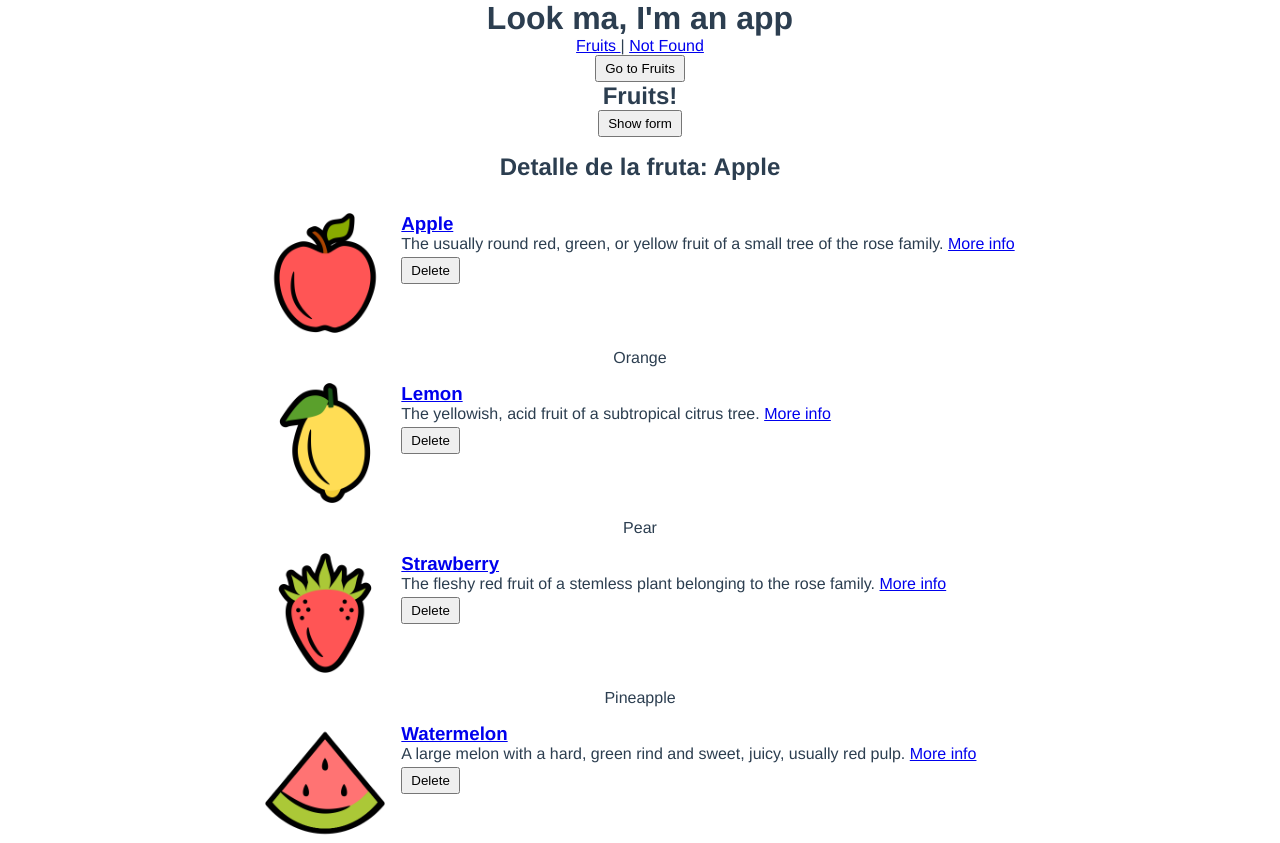
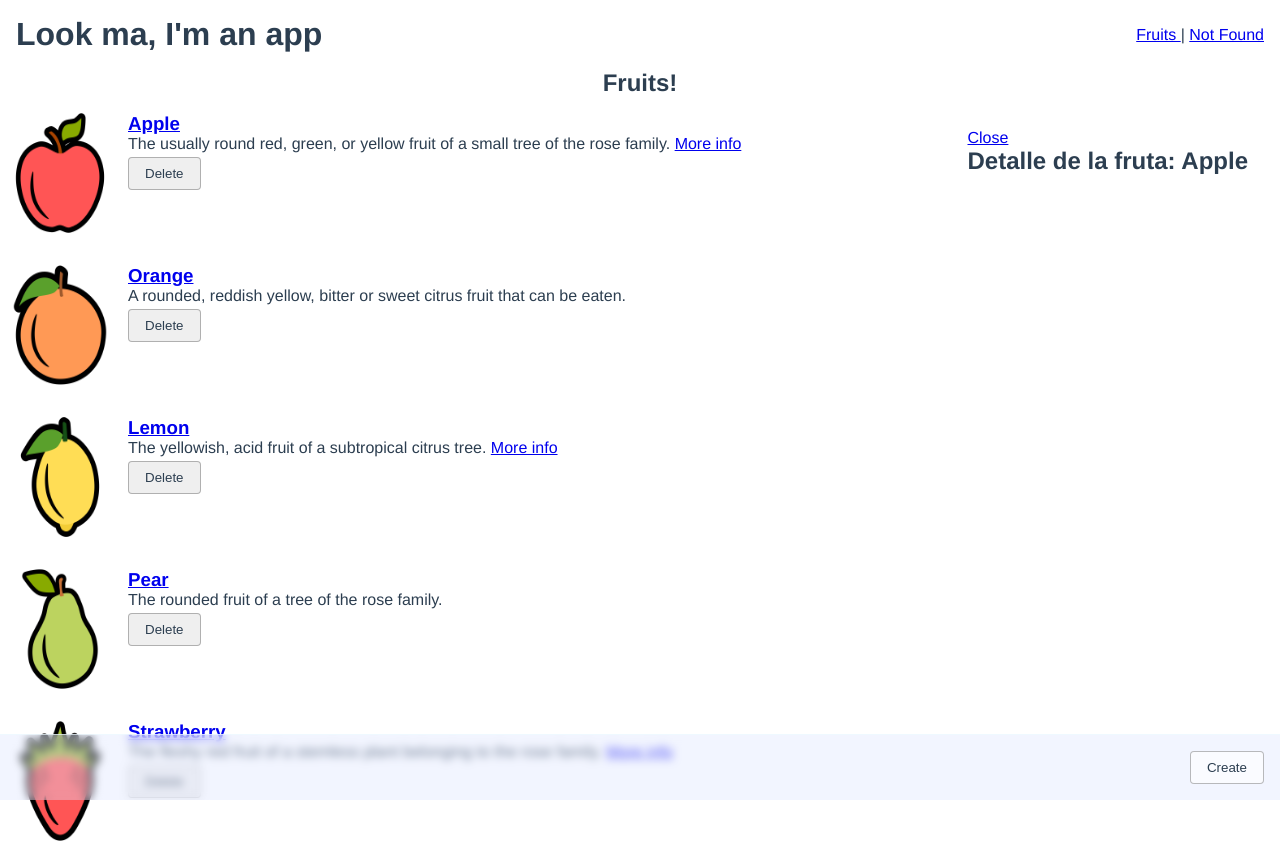
Before and after one commit to neokore/vue2-course-example-app, a Vue app: page /fruits/Apple in a window 1280 px wide. Shown: the top 843 px of the page. Built offline with nearby package versions, Linux system fonts and the light colour scheme.

Commit message:
Day 3 - Solution

```diff
--- a/src/App.vue
+++ b/src/App.vue
@@ -1,19 +1,13 @@
 <template>
   <div id="app">
     <router-view name="header"></router-view>
-    <button @click="goToFruits()">Go to Fruits</button>
     <router-view></router-view>
   </div>
 </template>
 
 <script>
 export default {
-  name: 'App',
-  methods: {
-    goToFruits() {
-      this.$router.push({ name: 'fruits' });
-    }
-  }
+  name: 'App'
 };
 </script>
 
@@ -21,17 +15,32 @@ export default {
 * {
   padding: 0;
   margin: 0;
+  box-sizing: border-box;
 }
 
-button {
-  padding: 4px 8px;
+button,
+.button {
+  display: flex;
+  flex-direction: column;
+  align-items: center;
+  padding: 8px 16px;
+  border: 1px solid #0004;
+  border-radius: 4px;
+  color: inherit;
+  text-decoration: none;
+  box-shadow: 0 0 0 #0005;
+  transition: box-shadow 0.15s ease-out;
+  cursor: pointer;
+
+  &:hover {
+    box-shadow: 0 4px 8px 0 #0003;
+  }
 }
 
 #app {
   font-family: Avenir, Helvetica, Arial, sans-serif;
   -webkit-font-smoothing: antialiased;
   -moz-osx-font-smoothing: grayscale;
-  text-align: center;
   color: #2c3e50;
   height: 100vh;
   display: flex;
--- a/src/components/AppHeader.vue
+++ b/src/components/AppHeader.vue
@@ -1,5 +1,5 @@
 <template>
-  <header>
+  <header class="app-header">
     <h1>Look ma, I'm an app</h1>
     <nav>
       <router-link :to="{ name: 'fruits' }"> Fruits </router-link>
@@ -14,3 +14,21 @@ export default {
   name: 'AppHeader'
 };
 </script>
+
+<style lang="scss" scoped>
+.app-header {
+  display: flex;
+  flex-direction: row;
+  align-items: center;
+  width: 100%;
+  padding: 16px;
+
+  h1 {
+    flex: 1 1 auto;
+  }
+
+  nav {
+    flex: 0 0 auto;
+  }
+}
+</style>
--- a/src/router/routes.js
+++ b/src/router/routes.js
@@ -1,15 +1,26 @@
+import Home from '@/views/Home.vue';
+
 const routes = [
-  { path: '/', redirect: '/fruits' },
+  {
+    path: '/',
+    component: Home
+  },
   {
     path: '/fruits',
     name: 'fruits',
-    // alias: '/',
     components: {
       default: () =>
         import(/* webpackChunkName: "fruits" */ '@/views/Fruits/Fruits.vue'),
       header: () => import('@/components/AppHeader.vue')
     },
-    props: (route) => ({ name: route.query.name }),
+    props: {
+      default: (route) => ({
+        filter: {
+          name: route.query.name,
+          description: route.query.description
+        }
+      })
+    },
     children: [
       {
         path: ':name',
@@ -19,6 +30,13 @@ const routes = [
             /* webpackChunkName: "fruits" */ '@/views/Fruits/FruitDetail.vue'
           ),
         props: true
+      },
+      {
+        path: 'create',
+        name: 'fruit-create',
+        components: {
+          dialog: () => import('@/views/Fruits/components/FruitForm.vue')
+        }
       }
     ]
   },
--- a/src/views/Fruits/FruitDetail.vue
+++ b/src/views/Fruits/FruitDetail.vue
@@ -1,5 +1,8 @@
 <template>
-  <h2>Detalle de la fruta: {{ name }}</h2>
+  <article>
+    <router-link :to="{ name: 'fruits' }" href="#">Close</router-link>
+    <h2>Detalle de la fruta: {{ name }}</h2>
+  </article>
 </template>
 
 <script>
@@ -13,4 +16,8 @@ export default {
 };
 </script>
 
-<style lang="scss" scoped></style>
+<style lang="scss" scoped>
+article {
+  padding: 32px;
+}
+</style>
--- a/src/views/Fruits/Fruits.vue
+++ b/src/views/Fruits/Fruits.vue
@@ -1,51 +1,47 @@
 <template>
   <div class="fruits-component">
     <h2>Fruits!</h2>
-    <fruit-form
-      @create="addFruit"
-      class="form"
-      :class="{ hidden: !showForm }"
-    />
-    <button @click="showForm = !showForm">
-      {{ showForm ? 'Hide form' : 'Show form' }}
-    </button>
-    <section class="detail">
-      <router-view></router-view>
+    <section class="fruits-container">
+      <ul class="fruits-list">
+        <fruit-card
+          v-for="(fruit, index) in fruits"
+          :key="fruit.id"
+          :fruit="fruit"
+          @delete="deleteFruit(index)"
+        />
+      </ul>
+      <aside class="fruits-detail">
+        <router-view></router-view>
+      </aside>
     </section>
-    <ul class="fruits-container">
-      <li
-        v-for="(fruit, index) in fruits"
-        :is="getFruitComponent(fruit)"
-        :key="fruit.id"
-        :fruit="fruit"
-        @delete="deleteFruit(index)"
-      >
-        {{ fruit.name }}
-      </li>
-    </ul>
-    <footer v-if="!fruitsHasChanged">
-      <button @click="restoreFruits()">Restore</button>
+    <footer>
+      <router-link :to="{ name: 'fruit-create' }" tag="button">
+        Create
+      </router-link>
+      <button v-if="!fruitsHasChanged" @click="restoreFruits()">Restore</button>
     </footer>
+    <dialog :open="$route.matched.some(({ name }) => name === 'fruit-create')">
+      <router-view @create="addFruit" name="dialog"></router-view>
+    </dialog>
   </div>
 </template>
 
 <script>
 import FruitCard from './components/FruitCard.vue';
-import FruitForm from './components/FruitForm.vue';
 import { getFruits } from '@/services/fruitService';
 
 export default {
   name: 'Fruits',
-  components: { FruitCard, FruitForm },
+  components: { FruitCard },
   props: {
-    name: {
-      type: String
+    filter: {
+      name: '',
+      description: ''
     }
   },
   data: () => ({
     fruits: [],
-    fruitsTemplate: [],
-    showForm: false
+    fruitsTemplate: []
   }),
   computed: {
     fruitsHasChanged() {
@@ -55,6 +51,18 @@ export default {
   methods: {
     addFruit(fruit) {
       this.fruits.push(fruit);
+      this.$router.push({ name: 'fruit-detail', params: { name: fruit.name } });
+    },
+    filterFruits() {
+      if (this.filter.name?.length || this.filter.description?.length) {
+        this.fruits = this.fruits.filter(
+          (elem) =>
+            (this.filter.name?.length &&
+              elem.name.includes(this.filter.name)) ||
+            (this.filter.description?.length &&
+              elem.description.includes(this.filter.description))
+        );
+      }
     },
     deleteFruit(index) {
       this.fruits = [
@@ -64,17 +72,12 @@ export default {
     },
     restoreFruits() {
       this.fruits = [...this.fruitsTemplate];
-    },
-    getFruitComponent(fruit) {
-      return fruit.id % 2 === 1 ? 'fruit-card' : 'p';
     }
   },
   async created() {
     this.fruitsTemplate = await getFruits();
     this.restoreFruits();
-
-    // Params
-    console.log(`Has seleccionado la fruta: ${this.name}`);
+    this.filterFruits();
   }
 };
 </script>
@@ -90,24 +93,42 @@ export default {
   flex-direction: column;
   align-items: center;
 
-  .form {
-    max-width: 60%;
-  }
+  .fruits-container {
+    display: flex;
+    flex-direction: row;
 
-  .detail {
-    margin: 16px 8px;
-  }
+    .fruits-detail {
+      flex: 0 0 auto;
+    }
 
-  .fruits-container {
-    flex: 1 1 auto;
+    .fruits-list {
+      flex: 1 1 auto;
+    }
   }
 
   footer {
     position: sticky;
     bottom: 0;
+    display: flex;
+    flex-direction: row-reverse;
+    gap: 12px;
     align-self: stretch;
     padding: 16px;
-    background: #f99;
+    border-top: 1px solid rgba(237, 251, 255, 0.667);
+    background: rgba(223, 230, 255, 0.4);
+    backdrop-filter: blur(4px);
+
+    button,
+    .button {
+      background-color: #fffa;
+    }
+  }
+
+  dialog {
+    position: fixed;
+    top: 50%;
+    left: 50%;
+    transform: translate(-50%, -50%);
   }
 }
 </style>
--- /dev/null
+++ b/src/views/Home.vue
@@ -0,0 +1,38 @@
+<template>
+  <section class="home">
+    <h1>Welcome to Vue 2</h1>
+    <router-link :to="{ name: 'fruits' }" class="button image-button">
+      <img :src="require('@/assets/fruits/apple.png')" />
+      Go to fruits
+    </router-link>
+  </section>
+</template>
+
+<style lang="scss" scoped>
+.home {
+  height: 100vh;
+  width: 100vw;
+  display: flex;
+  flex-direction: column;
+  justify-content: center;
+  align-items: center;
+
+  h1 {
+    padding: 8px 0 4px;
+    margin-bottom: 32px;
+  }
+
+  .image-button {
+    border: 1px solid #0002;
+
+    img {
+      max-height: 64px;
+      margin-bottom: 8px;
+    }
+
+    &:hover {
+      box-shadow: 0 4px 16px 0 #aaa;
+    }
+  }
+}
+</style>
--- a/src/views/NotFound.vue
+++ b/src/views/NotFound.vue
@@ -1,5 +1,8 @@
 <template>
-  <h1>404: Not Found</h1>
+  <section class="home">
+    <h1>404: Not Found</h1>
+    <router-link to="/" class="button"> Back to home </router-link>
+  </section>
 </template>
 
 <script>
@@ -8,4 +11,18 @@ export default {
 };
 </script>
 
-<style lang="scss" scoped></style>
+<style lang="scss" scoped>
+.home {
+  height: 100vh;
+  width: 100vw;
+  display: flex;
+  flex-direction: column;
+  justify-content: center;
+  align-items: center;
+
+  h1 {
+    padding: 8px 0 4px;
+    margin-bottom: 32px;
+  }
+}
+</style>
```
